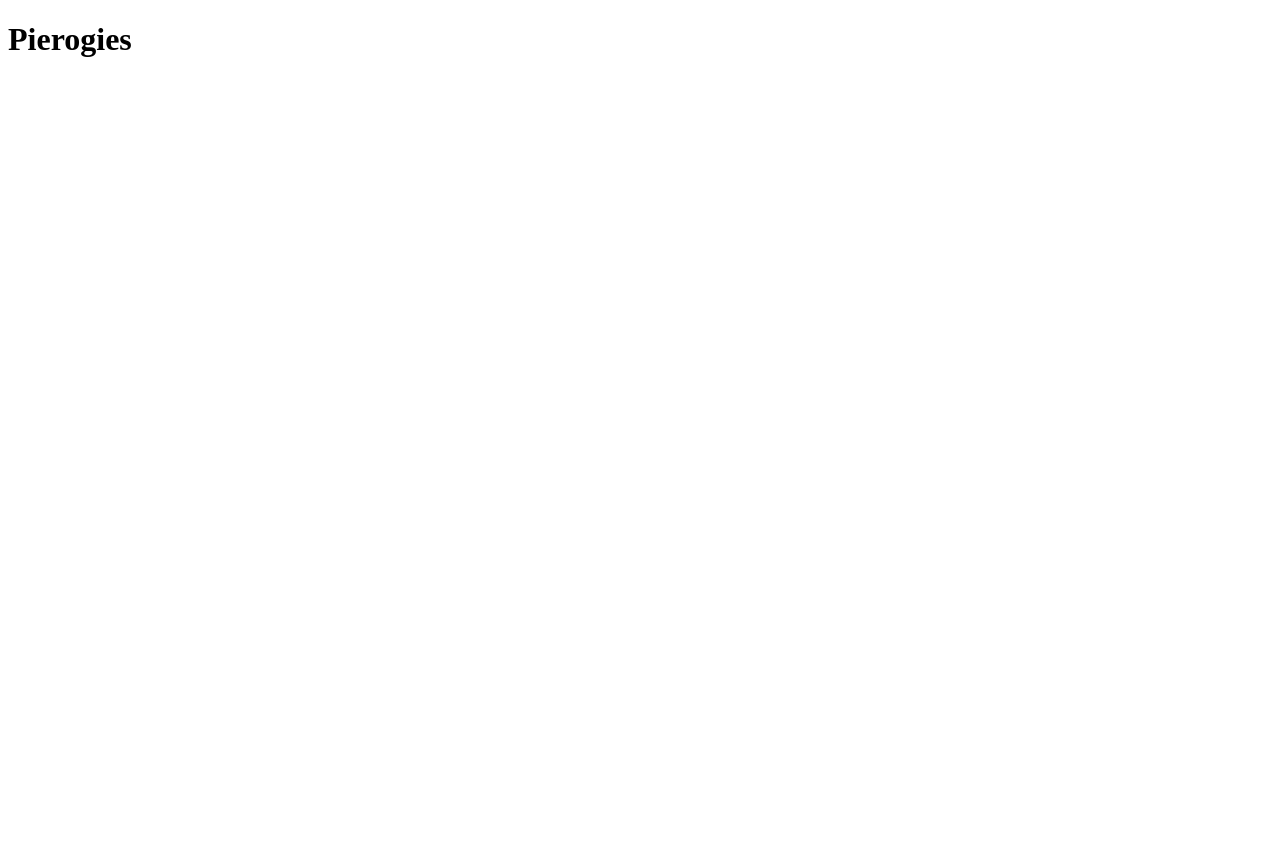
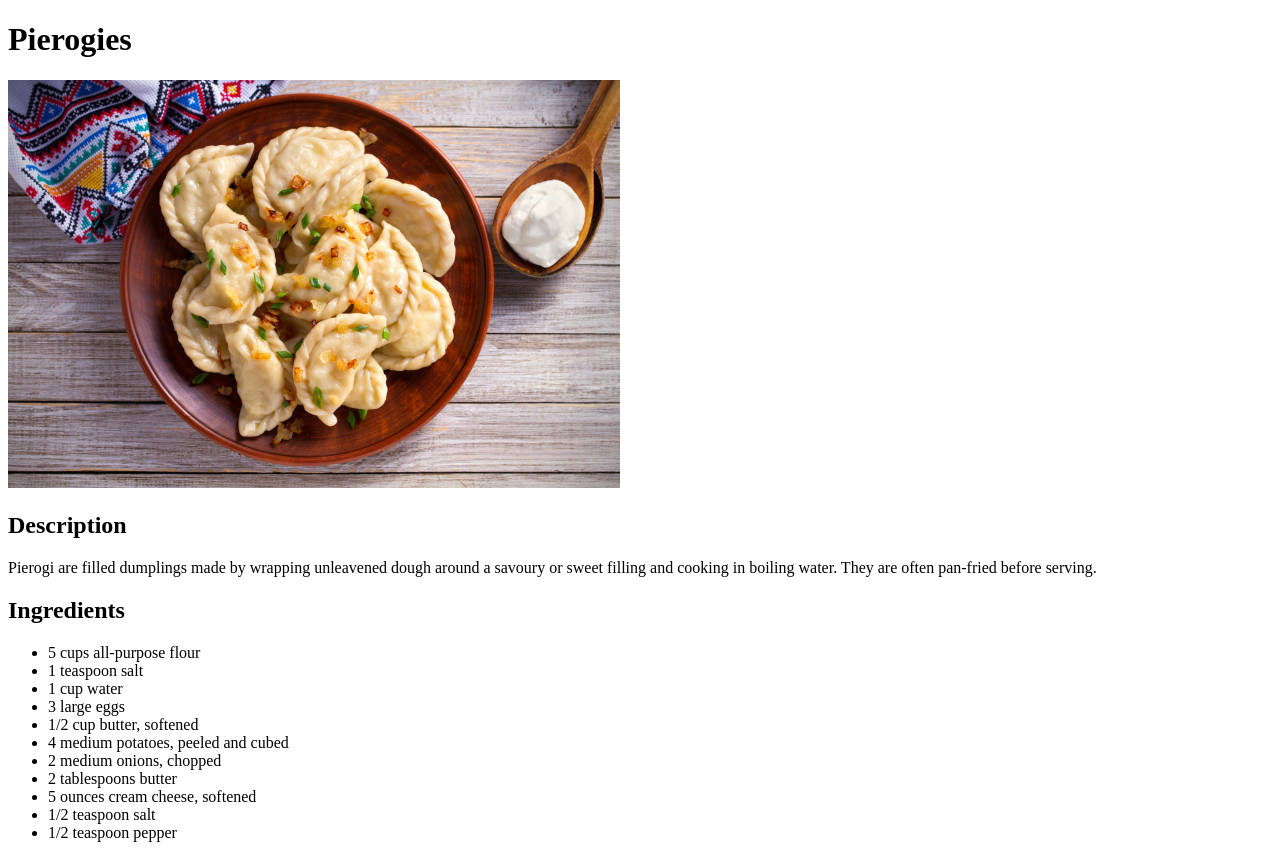
Before and after one commit to kamandrz/odin-recipes, a plain HTML site: page recipes/pierogies.html in a window 1280 px wide. Before the commit the page ends 800 px from the top, so only its background shows below. Drawn offline with Linux system fonts and the light colour scheme.

Commit message:
Added an image folder and ingredients for a recipe.

```diff
--- a/recipes/pierogies.html
+++ b/recipes/pierogies.html
@@ -7,5 +7,29 @@
 
   <body>
     <h1>Pierogies</h1>
+
+    <img src="../img/pierogies.jpg" alt="A full plate of pierogies">
+
+    <h2>Description</h2>
+
+    <p>Pierogi are filled dumplings made by wrapping unleavened dough around a
+       savoury or sweet filling and cooking in boiling water. They are often
+       pan-fried before serving. </p>
+
+    <h2>Ingredients</h2>
+
+    <ul>
+      <li>5 cups all-purpose flour</li>
+      <li>1 teaspoon salt</li>
+      <li>1 cup water</li>
+      <li>3 large eggs</li>
+      <li>1/2 cup butter, softened</li>
+      <li>4 medium potatoes, peeled and cubed</li>
+      <li>2 medium onions, chopped</li>
+      <li>2 tablespoons butter</li>
+      <li>5 ounces cream cheese, softened</li>
+      <li>1/2 teaspoon salt</li>
+      <li>1/2 teaspoon pepper</li>
+    </ul>
   </body>
 </html>
```
Also changed, not shown: img/pierogies.jpg (added).
